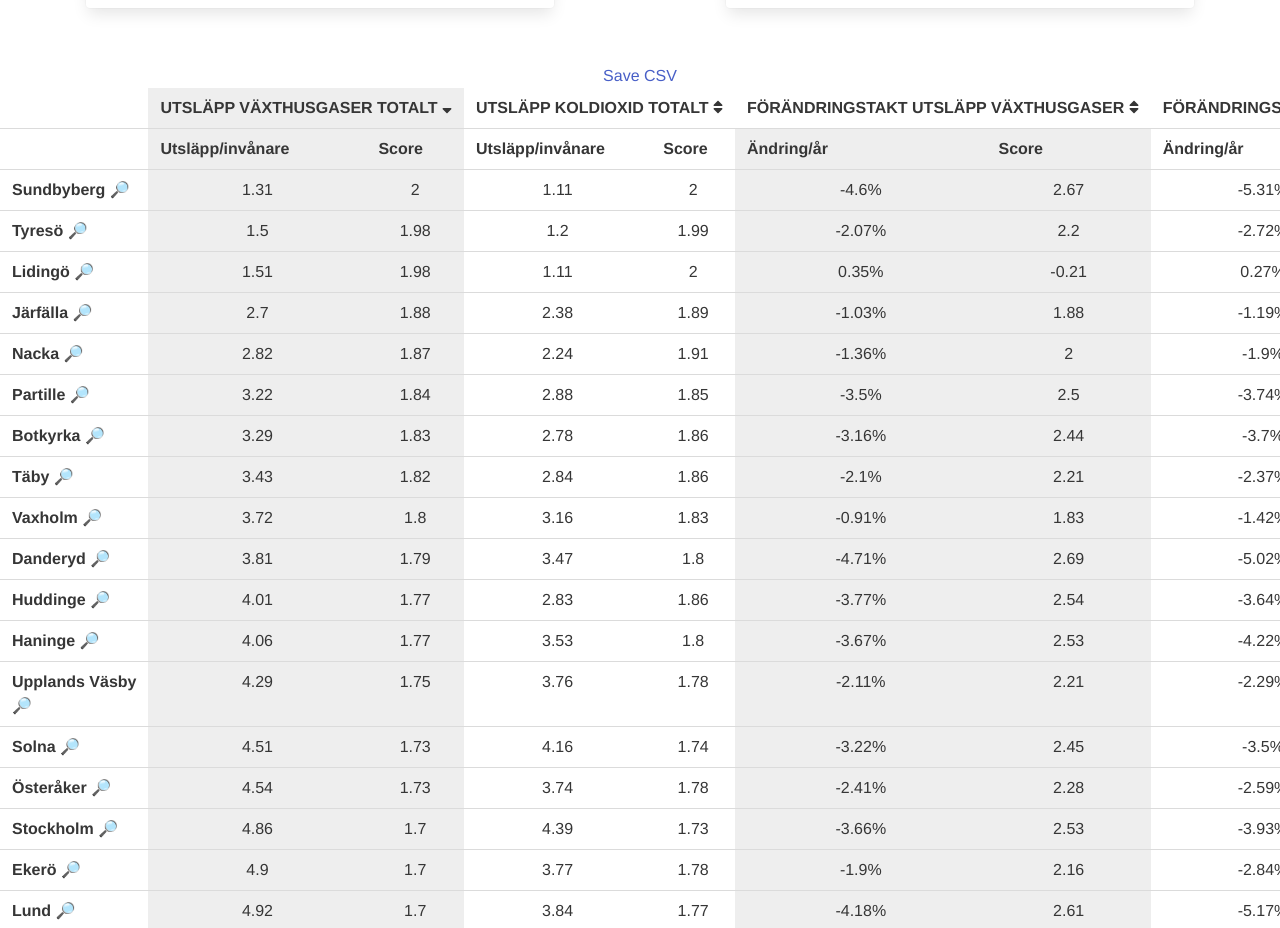
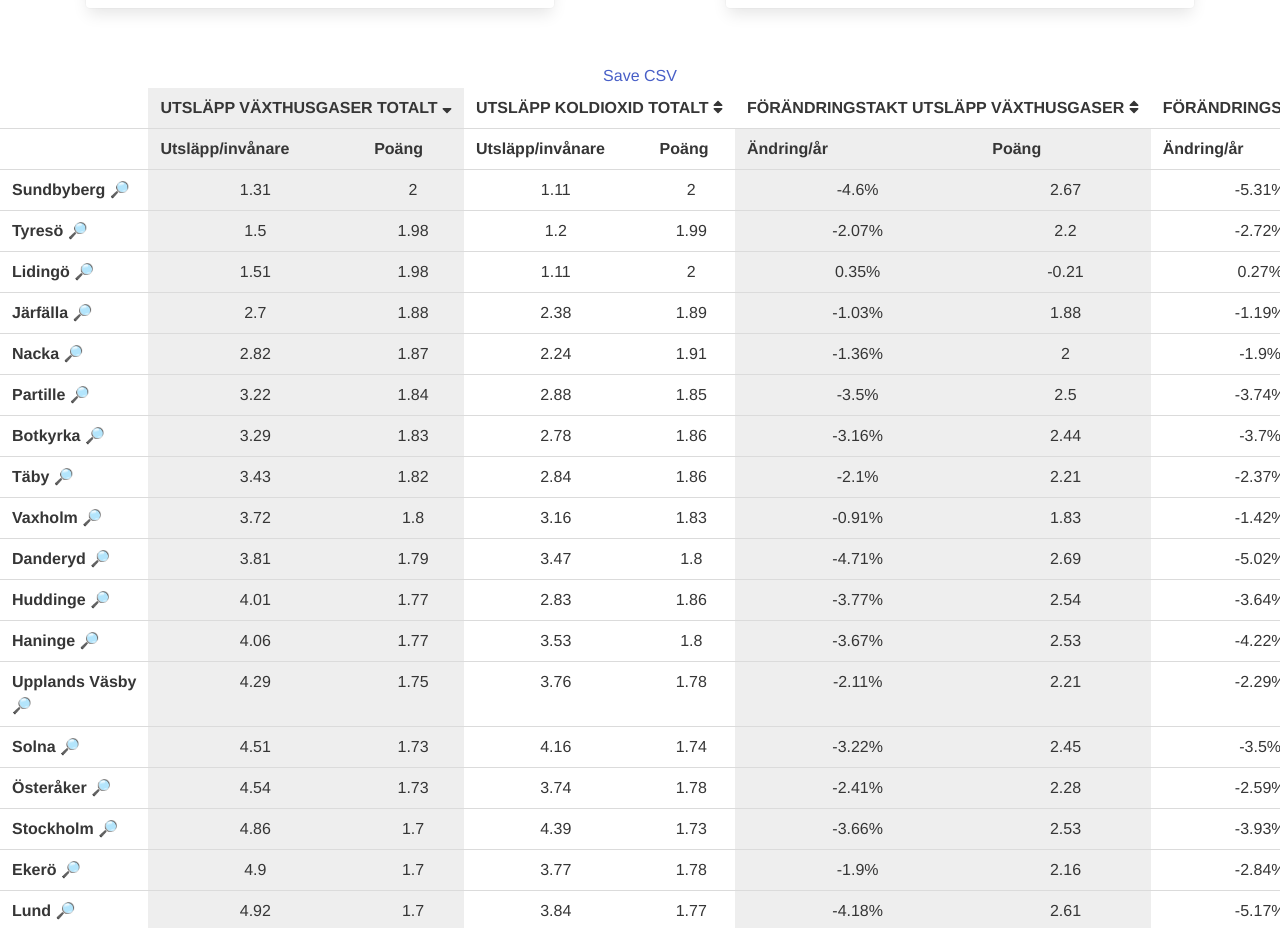
Before and after one commit to cheerfulstoic/kommun_compare, a Vue app in the folder chart/: page / in a window 1280 px wide. Shown: the part 1522-2450 px from the top of the page. Built offline with nearby package versions, Linux system fonts and the light colour scheme; the HTML template or start-up script is replaced by a standard one.

Commit message:
Adjusted CSV export headers

```diff
--- a/chart/src/components/PercentageChangeTable.vue
+++ b/chart/src/components/PercentageChangeTable.vue
@@ -39,7 +39,7 @@
           <th v-bind:key="year_data_set.title + 'bar'"
               v-bind:class="{'currently-ordered': index == order_index}"
               v-on:click="toggle_order(index)">
-            Score
+            Poäng
           </th>
         </template>
         <template v-for="(year_data_set, index) in year_data_sets.slice(2)">
@@ -51,7 +51,7 @@
           <th v-bind:key="year_data_set.title + 'bar'"
               v-bind:class="{'currently-ordered': index == order_index}"
               v-on:click="toggle_order(index)">
-            Score
+            Poäng
           </th>
         </template>
       </tr>
@@ -155,9 +155,13 @@ export default {
       header1.push(`Totalpoäng`)
       data.push(header1);
 
-      _.each(this.year_data_sets, () => {
+      _.each(this.year_data_sets.slice(0,2), () => {
+        header2.push('Utsläpp/invånare');
+        header2.push('Poäng')
+      })
+      _.each(this.year_data_sets.slice(2), () => {
         header2.push('Procentändring');
-        header2.push('Score')
+        header2.push('Poäng')
       })
       header2.push('')
       data.push(header2);
```
